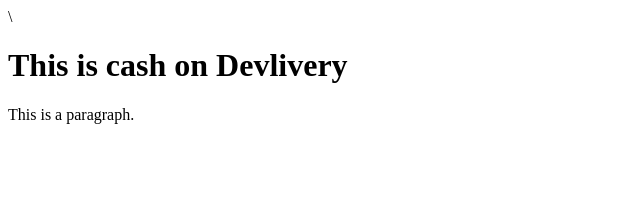
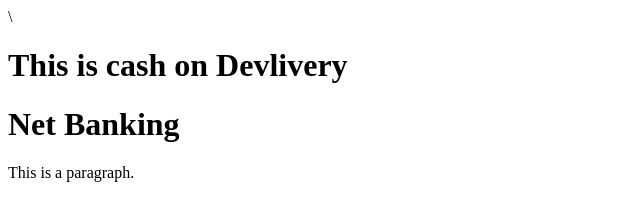
Before and after one commit to Prashanth730/DevOps, a plain HTML site: page payment.html in a window 1280 px wide. Shown: the whole page, without its empty margins (0-640 px from the left). Drawn offline with Linux system fonts and the light colour scheme.

Commit message:
Net Banking Option

```diff
--- a/payment.html
+++ b/payment.html
@@ -6,6 +6,7 @@
 
 <body>
   <h1>This is cash on Devlivery</h1>
+  <h1>Net Banking</h1>
   <p>This is a paragraph.</p>
 </body>
 
```
